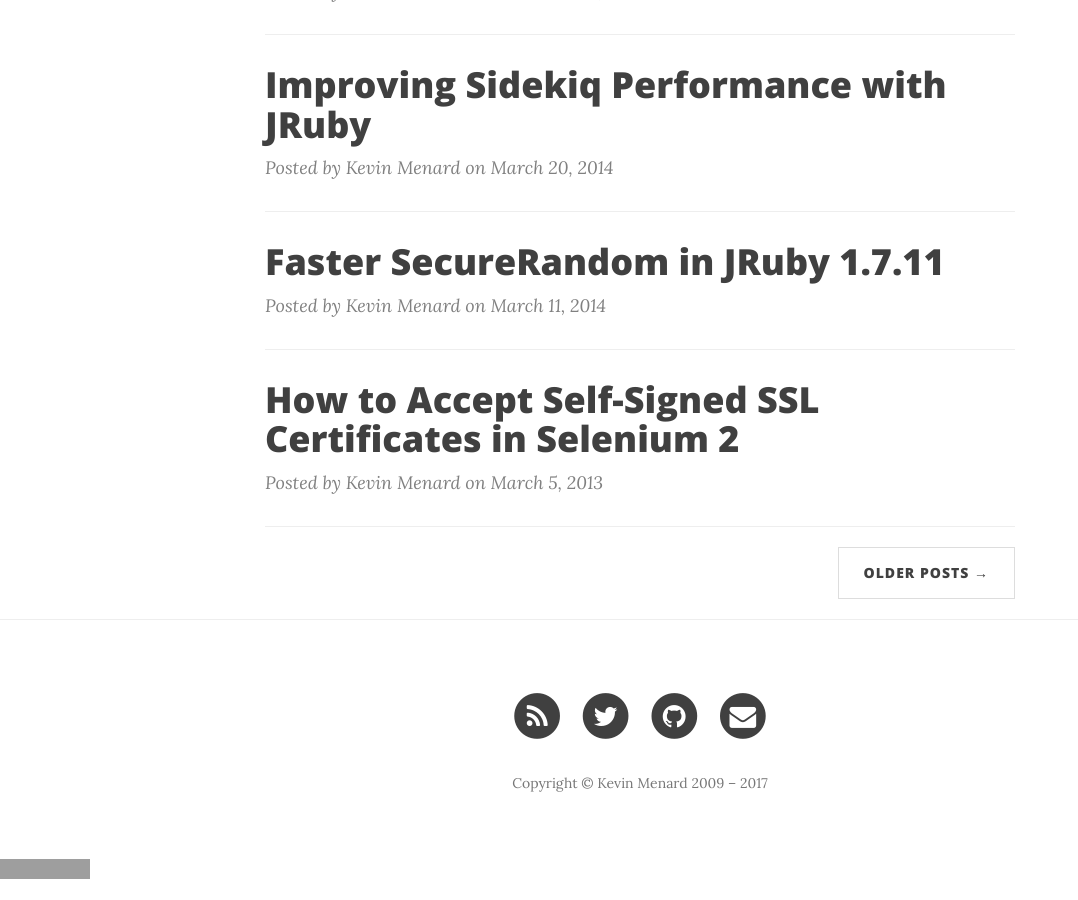
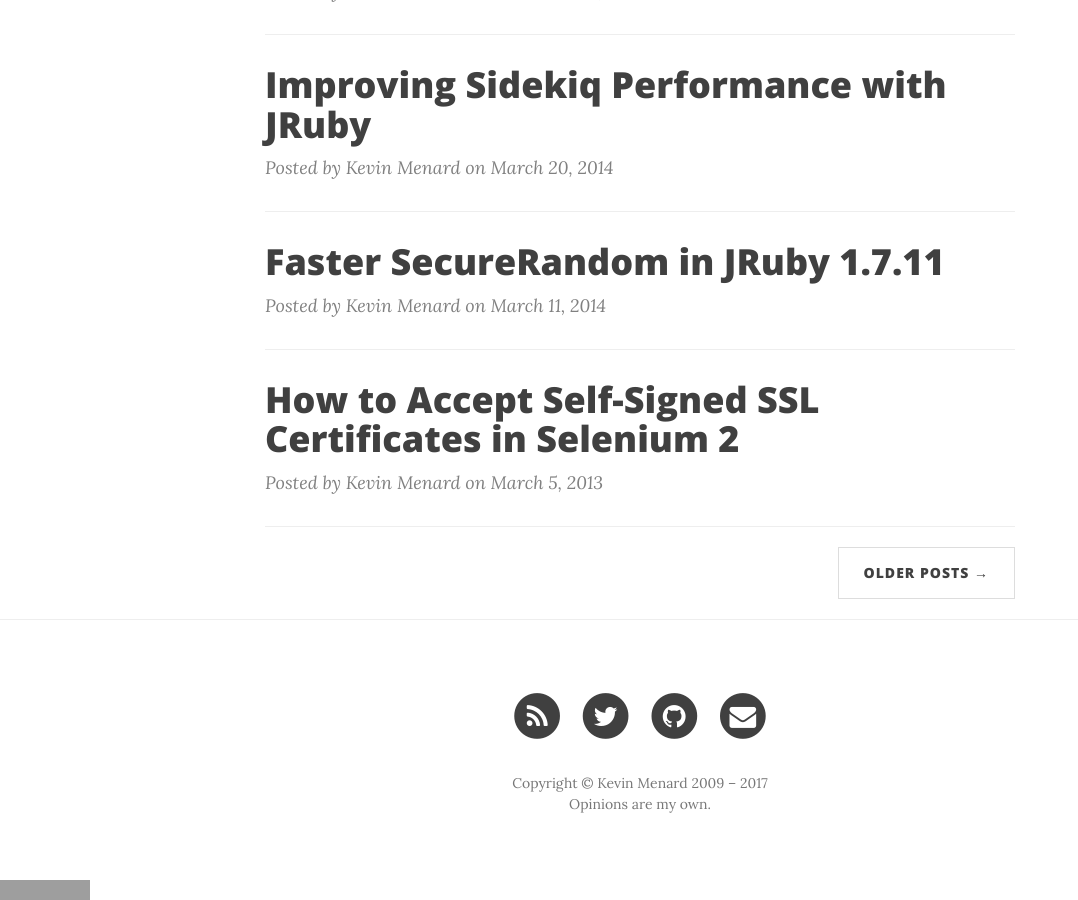
Before and after one commit to nirvdrum/nirvdrum.com, a Jekyll site: the page built from index.html, in a window 1280 px wide and 900 px high, scrolled down 710 px. Shown: the whole window, without its empty margins (0-1078 px from the left). Built offline with Jekyll 4.4.1, drawn with Linux system fonts in a browser that asks for light colours; nearby versions of some CDN libraries; the list of posts is cut into pages by our own code; comment, search, counter and statistics services are not loaded; before the commit the page ends 1589 px from its top, so only the background shows below that; grey boxes are pictures that could not be loaded.

Commit message:
Added an opinions disclaimer.

```diff
--- a/_includes/footer.html
+++ b/_includes/footer.html
@@ -53,7 +53,11 @@
                     </li>
                     {% endif %}
                 </ul>
-                <p class="copyright text-muted">Copyright &copy; {{ site.copyright_name }} 2009 &ndash; {{ site.time | date: '%Y' }}</p>
+                <p class="copyright text-muted">
+                  Copyright &copy; {{ site.copyright_name }} 2009 &ndash; {{ site.time | date: '%Y' }}
+                  <br/>
+                  Opinions are my own.
+                </p>
             </div>
         </div>
     </div>
```
